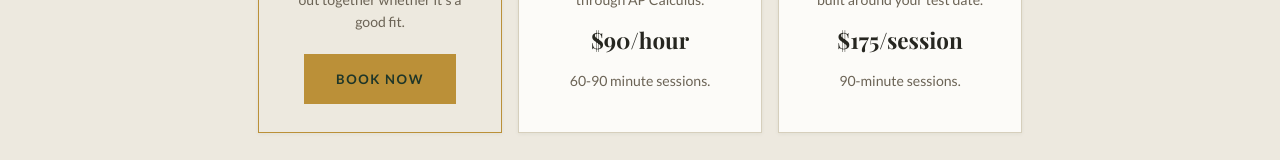
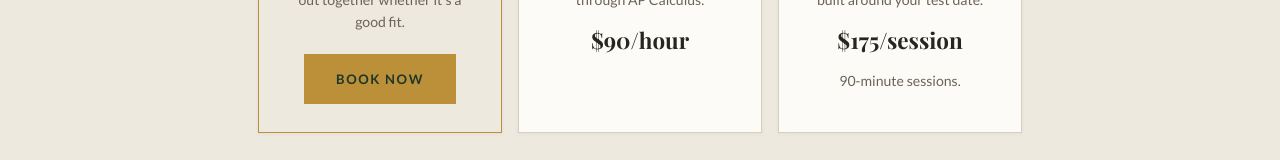
Before and after one commit to tutorjoshny-star/josh-website, a plain HTML site: page sessions.html in a window 1280 px wide. Shown: the part 567-727 px from the top of the page. Drawn offline with nearby package versions, Linux system fonts and the light colour scheme; a web font is replaced by a local one.

Commit message:
Update sessions.html

```diff
--- a/sessions.html
+++ b/sessions.html
@@ -44,7 +44,7 @@
           <p class="rate-duration">Ongoing coursework support</p>
           <p class="rate-desc">Homework help, concept-building, and steady progress in your current class — Algebra through AP Calculus.</p>
           <p class="rate-price" style="font-family:'Playfair Display',serif; font-size:1.4rem; margin-top:10px;">$90/hour</p>
-          <p class="rate-desc" style="margin-top:10px;">60-90 minute sessions.</p>
+          <p class="rate-desc" style="margin-top:10px;"> </p>
         </div>
         <div class="rate-card">
           <h3 class="rate-title">SAT/ACT</h3>
```
